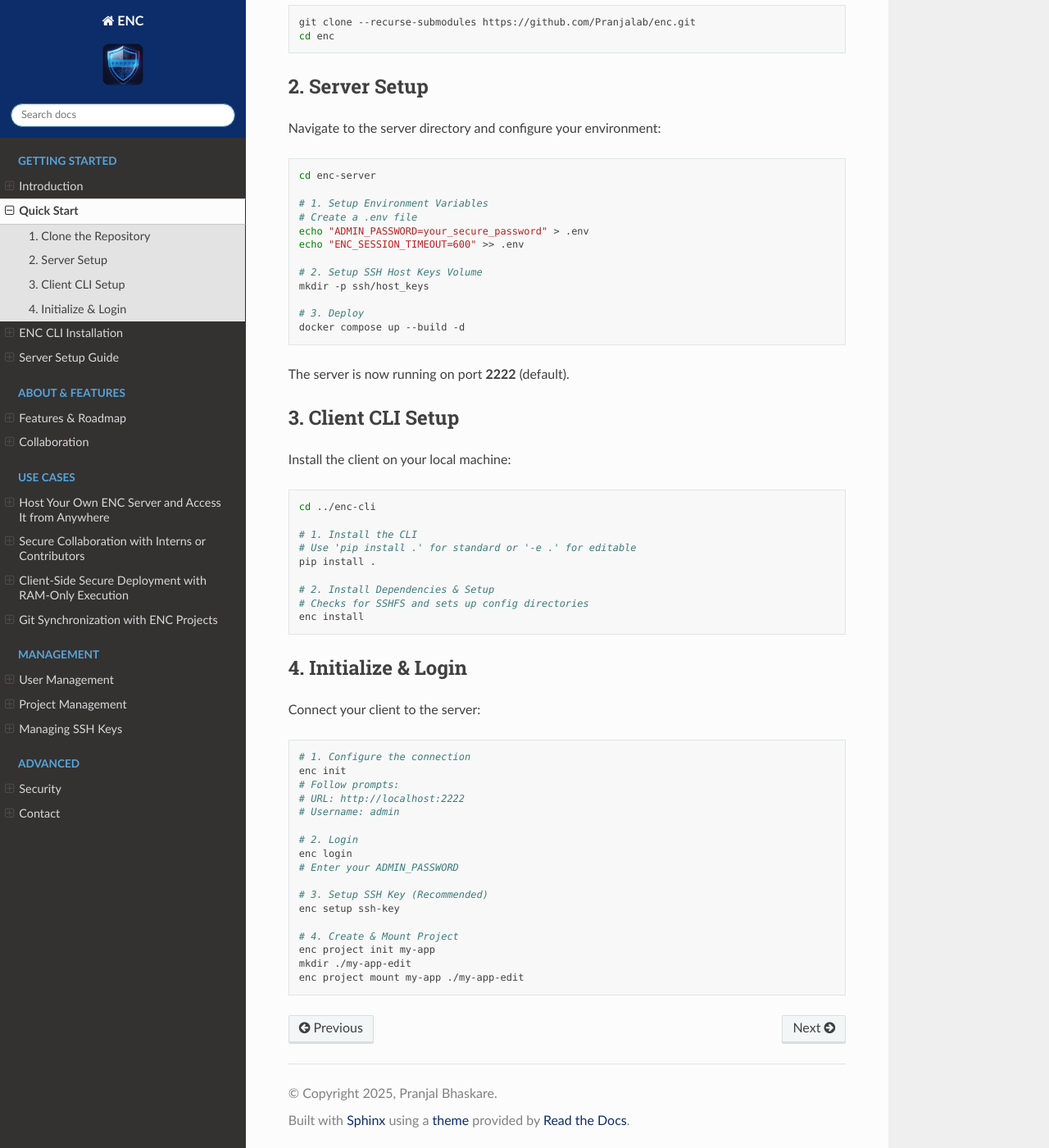
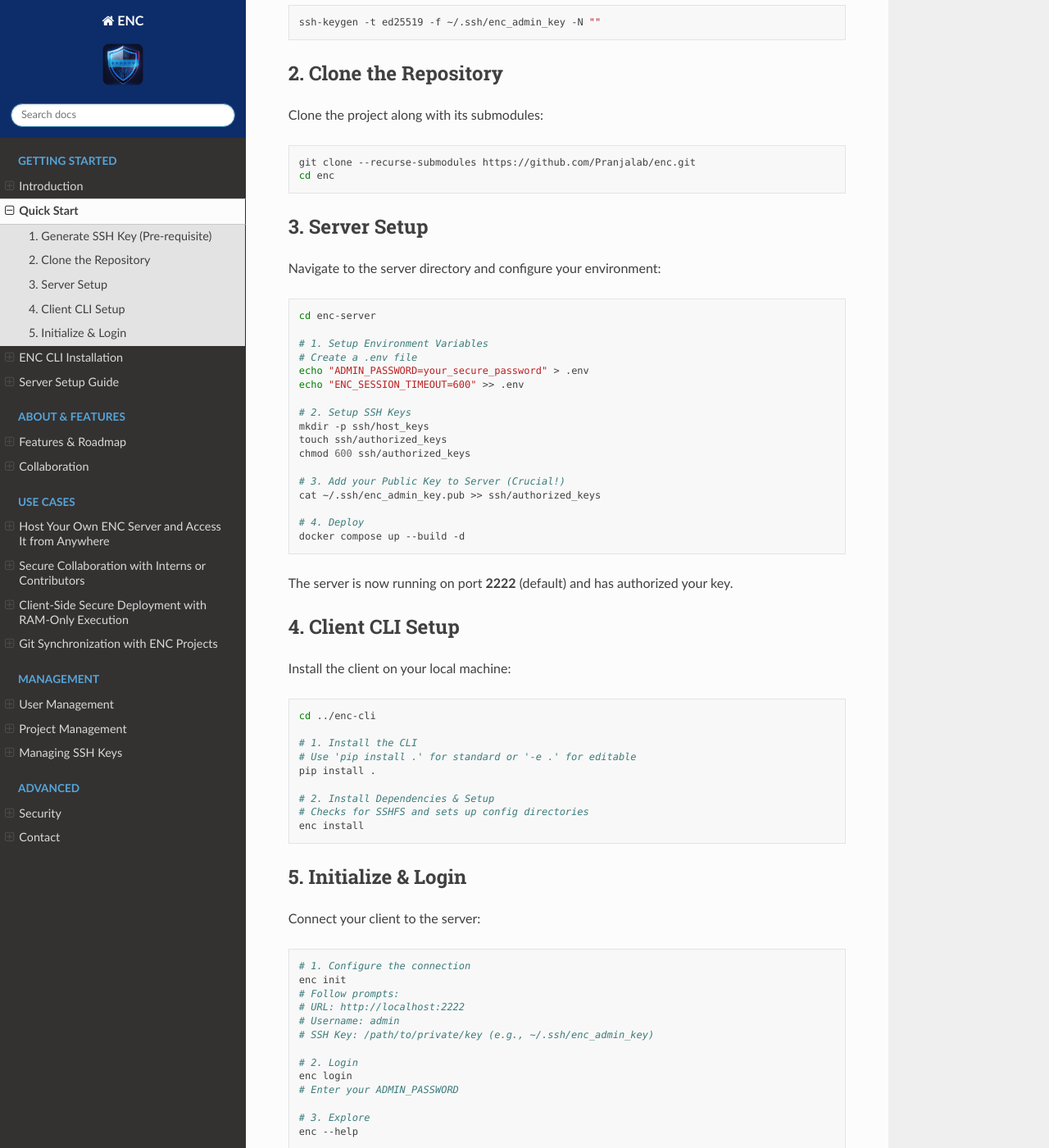
Before and after one commit to Pranjalab/enc, a Sphinx documentation site: the page built from docs/quick_start.rst, in a window 1280 px wide and 1400 px high, scrolled down 455 px. Shown: the whole window at 82% size. Built offline with Sphinx 7.4.7 and the Read the Docs theme 3.1.0, drawn with Linux system fonts in a browser that asks for light colours; some of the changed text lies outside the part shown.

Commit message:
docs: update quick start with explicit SSH key generation steps

```diff
--- a/docs/quick_start.rst
+++ b/docs/quick_start.rst
@@ -6,7 +6,16 @@ Get up and running with ENC in minutes. This guide covers the fastest way to dep
 .. note::
    Don't want to set up a server? We are working on a **Hosted ENC Server** for users to experiment with zero setup. Stay tuned!
 
-1. Clone the Repository
+1. Generate SSH Key (Pre-requisite)
+------------------------------------
+
+If you don't already have an SSH key, generate one:
+
+.. code-block:: bash
+
+   ssh-keygen -t ed25519 -f ~/.ssh/enc_admin_key -N ""
+
+2. Clone the Repository
 -----------------------
 
 Clone the project along with its submodules:
@@ -30,15 +39,20 @@ Navigate to the server directory and configure your environment:
    echo "ADMIN_PASSWORD=your_secure_password" > .env
    echo "ENC_SESSION_TIMEOUT=600" >> .env
 
-   # 2. Setup SSH Host Keys Volume
+   # 2. Setup SSH Keys
    mkdir -p ssh/host_keys
+   touch ssh/authorized_keys
+   chmod 600 ssh/authorized_keys
 
-   # 3. Deploy
+   # 3. Add your Public Key to Server (Crucial!)
+   cat ~/.ssh/enc_admin_key.pub >> ssh/authorized_keys
+
+   # 4. Deploy
    docker compose up --build -d
 
-The server is now running on port **2222** (default).
+The server is now running on port **2222** (default) and has authorized your key.
 
-3. Client CLI Setup
+4. Client CLI Setup
 -------------------
 
 Install the client on your local machine:
@@ -55,7 +69,7 @@ Install the client on your local machine:
    # Checks for SSHFS and sets up config directories
    enc install
 
-4. Initialize & Login
+5. Initialize & Login
 ---------------------
 
 Connect your client to the server:
@@ -67,15 +81,11 @@ Connect your client to the server:
    # Follow prompts:
    # URL: http://localhost:2222
    # Username: admin
+   # SSH Key: /path/to/private/key (e.g., ~/.ssh/enc_admin_key)
 
    # 2. Login
    enc login
    # Enter your ADMIN_PASSWORD
 
-   # 3. Setup SSH Key (Recommended)
-   enc setup ssh-key
-
-   # 4. Create & Mount Project
-   enc project init my-app
-   mkdir ./my-app-edit
-   enc project mount my-app ./my-app-edit
+   # 3. Explore
+   enc --help
```
Also changed, not shown: other parts of docs/quick_start.rst (+1 -1 lines), readme.md (+20 -11 lines).
